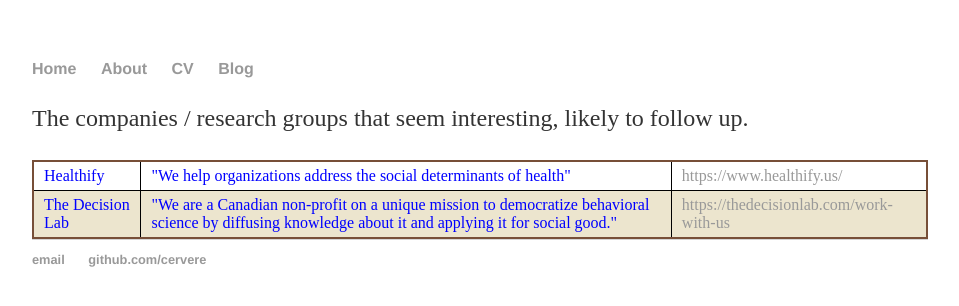
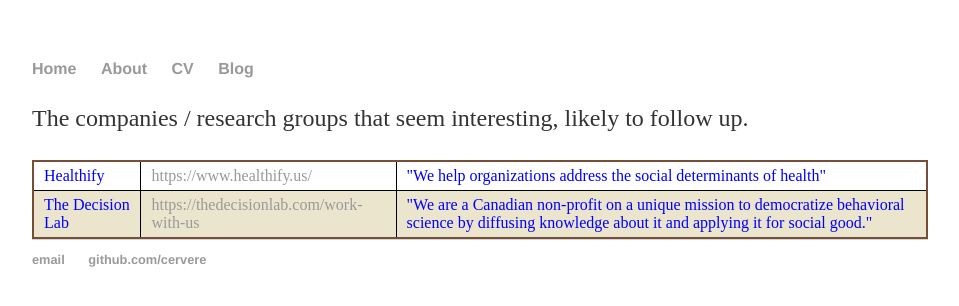
Before and after one commit to cervere/cervere.github.io, a Jekyll site: the page built from _posts/2020-04-06-companies.md, in a window 1280 px wide. Shown: the top 306 px of the page, without its empty margins (160-1119 px from the left). Built offline with Jekyll 4.4.1, drawn with Linux system fonts in a browser that asks for light colours.

```diff
--- a/_posts/2020-04-06-companies.md
+++ b/_posts/2020-04-06-companies.md
@@ -25,12 +25,12 @@ tr:nth-child(even){
 
 <tr>
   <td>Healthify</td>
+  <td><a href="https://www.healthify.us/"> https://www.healthify.us/ </a> </td>
   <td>"We help organizations address the social determinants of health"</td>
-  <td><a href="https://www.healthify.us/"> https://www.healthify.us/ </a> </td>
 </tr>
 <tr>
   <td>The Decision Lab</td>
+  <td><a href="https://thedecisionlab.com/work-with-us"> https://thedecisionlab.com/work-with-us </a> </td>
   <td>"We are a Canadian non-profit on a unique mission to democratize behavioral science by diffusing knowledge about it and applying it for social good."</td>
-  <td><a href="https://thedecisionlab.com/work-with-us"> https://thedecisionlab.com/work-with-us </a> </td>
 </tr>
 </table>
```
